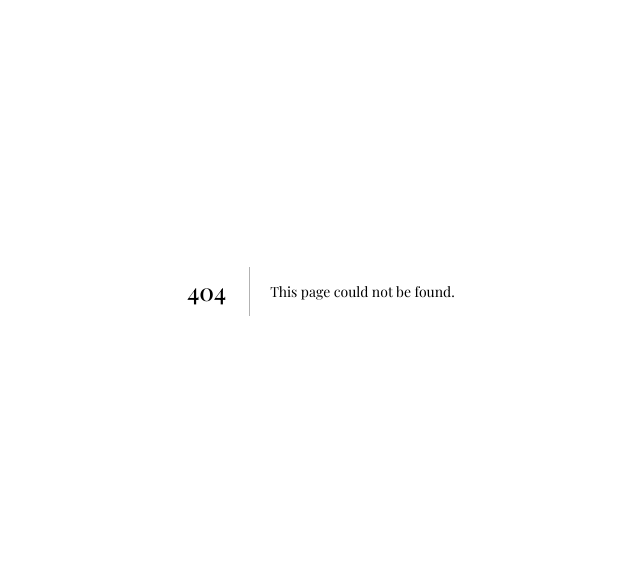
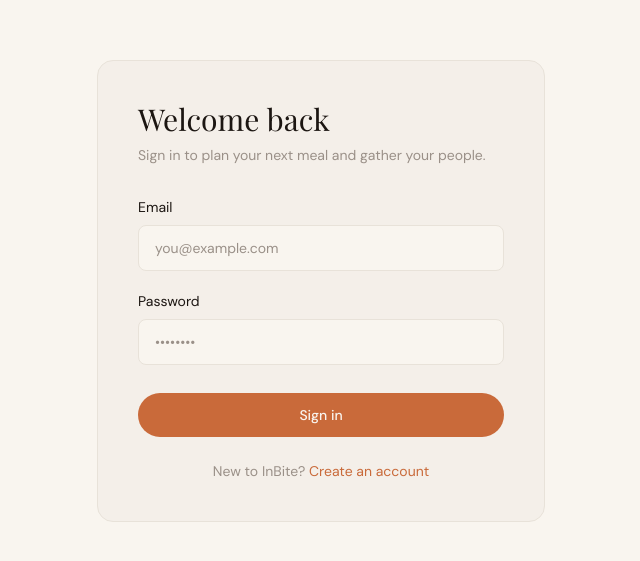
Before and after one commit to jleo28/inbite, a Next.js app: page /login in a window 1280 px wide. Before the commit this address had no page. Shown: the part 109-670 px from the top of the page, without its empty margins (319-959 px from the left). Built offline with nearby package versions, Linux system fonts and the light colour scheme; a web font is replaced by a local one.

Commit message:
Add login page
Adds a warm, editorial sign in screen with email and password fields,
a Sign in button that surfaces the coming soon toast, and a link over
to the signup page.

```diff
--- /dev/null
+++ b/app/login/page.tsx
@@ -0,0 +1,63 @@
+"use client"
+
+import Link from "next/link"
+import { useToast } from "@/components/Toast"
+
+export default function LoginPage() {
+  const { showToast } = useToast()
+
+  function handleSignIn(event: React.MouseEvent<HTMLButtonElement>) {
+    event.preventDefault()
+    showToast("Coming soon, check back soon!")
+  }
+
+  return (
+    <main className="flex flex-1 items-center justify-center px-6 py-20">
+      <div className="w-full max-w-md rounded-2xl border border-stone bg-stone/30 p-10">
+        <h1 className="font-display text-3xl text-espresso">Welcome back</h1>
+        <p className="mt-2 font-sans text-sm text-muted">
+          Sign in to plan your next meal and gather your people.
+        </p>
+
+        <form className="mt-8 flex flex-col gap-5">
+          <label className="flex flex-col gap-2 font-sans text-sm text-espresso">
+            Email
+            <input
+              type="email"
+              name="email"
+              required
+              placeholder="you@example.com"
+              className="rounded-lg border border-stone bg-cream px-4 py-3 font-sans text-sm text-espresso placeholder:text-muted focus:border-terracotta focus:outline-none"
+            />
+          </label>
+
+          <label className="flex flex-col gap-2 font-sans text-sm text-espresso">
+            Password
+            <input
+              type="password"
+              name="password"
+              required
+              placeholder="••••••••"
+              className="rounded-lg border border-stone bg-cream px-4 py-3 font-sans text-sm text-espresso placeholder:text-muted focus:border-terracotta focus:outline-none"
+            />
+          </label>
+
+          <button
+            type="button"
+            onClick={handleSignIn}
+            className="mt-2 rounded-full bg-terracotta px-6 py-3 font-sans text-sm font-medium text-cream transition-colors hover:bg-terracotta/90"
+          >
+            Sign in
+          </button>
+        </form>
+
+        <p className="mt-6 text-center font-sans text-sm text-muted">
+          New to InBite?{" "}
+          <Link href="/signup" className="text-terracotta hover:underline">
+            Create an account
+          </Link>
+        </p>
+      </div>
+    </main>
+  )
+}
```
